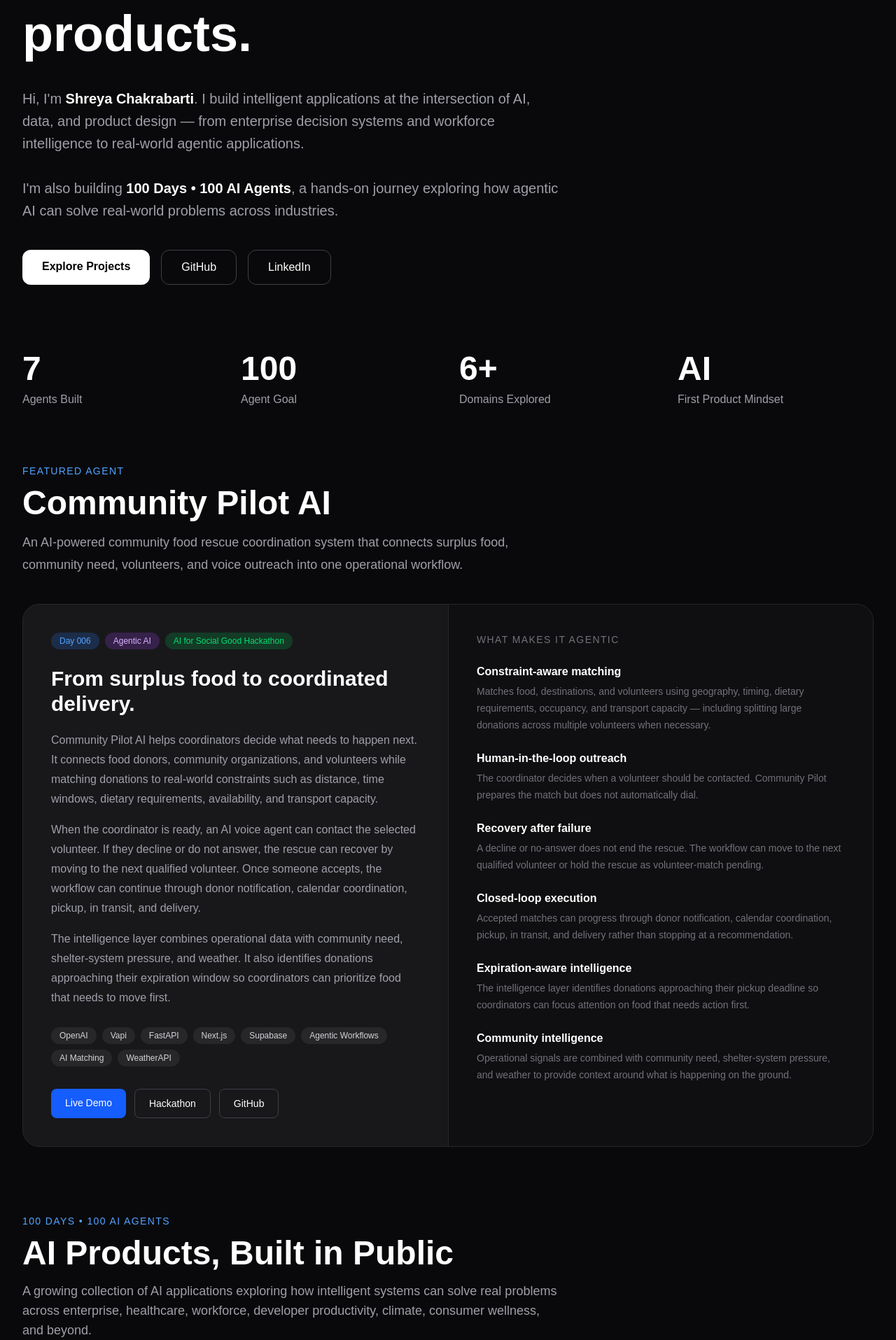
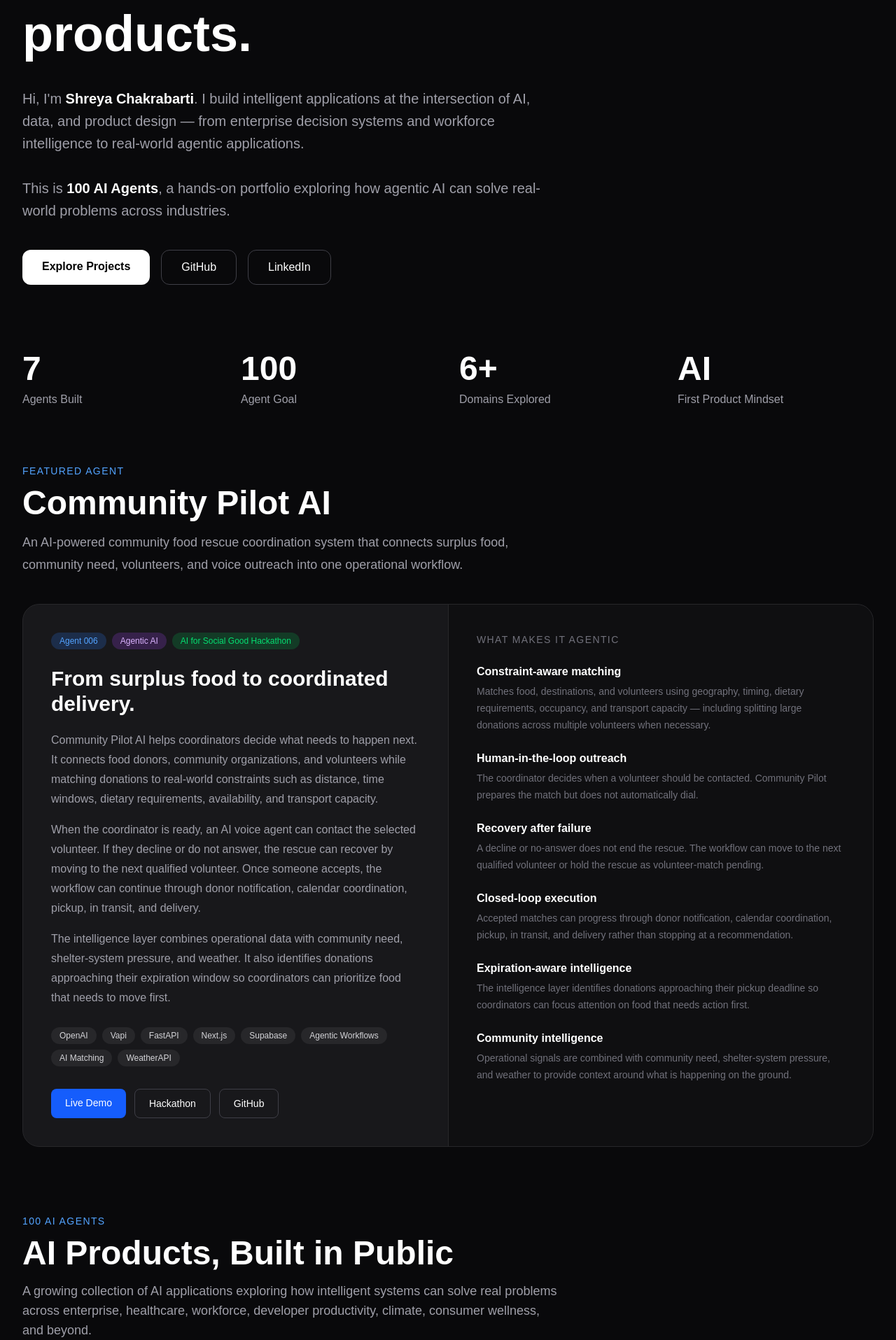
Before and after one commit to shreya19888/ai-portfolio, a Next.js app: page / in a window 1280 px wide. Shown: the part 325-2240 px from the top of the page at 70% size. Built offline with nearby package versions, Linux system fonts and the light colour scheme.

Commit message:
commiting page

```diff
--- a/app/page.tsx
+++ b/app/page.tsx
@@ -29,12 +29,12 @@ export default function Home() {
             workforce intelligence to real-world agentic applications.
             <br />
             <br />
-            I&apos;m also building{" "}
+            This is{" "}
             <span className="font-semibold text-white">
-              100 Days • 100 AI Agents
+              100 AI Agents
             </span>
-            , a hands-on journey exploring how agentic AI can solve real-world
-            problems across industries.
+            , a hands-on portfolio exploring how agentic AI can solve
+            real-world problems across industries.
           </p>
 
           <div className="mt-10 flex flex-wrap gap-4">
@@ -115,7 +115,7 @@ export default function Home() {
             <div className="p-8 lg:p-10">
               <div className="flex flex-wrap gap-2">
                 <span className="rounded-full bg-blue-500/20 px-3 py-1 text-xs font-medium text-blue-400">
-                  Day 006
+                  Agent 006
                 </span>
 
                 <span className="rounded-full bg-purple-500/20 px-3 py-1 text-xs font-medium text-purple-300">
@@ -304,7 +304,7 @@ export default function Home() {
       >
         <div className="mb-12">
           <p className="text-sm uppercase tracking-widest text-blue-400">
-            100 Days • 100 AI Agents
+            100 AI Agents
           </p>
 
           <h2 className="mt-3 text-5xl font-black">
@@ -336,7 +336,7 @@ export default function Home() {
               </div>
 
               <div className="mb-2 text-sm text-zinc-500">
-                Day {agent.day}
+                Agent {agent.day}
               </div>
 
               <h3 className="text-2xl font-bold">{agent.title}</h3>
```
